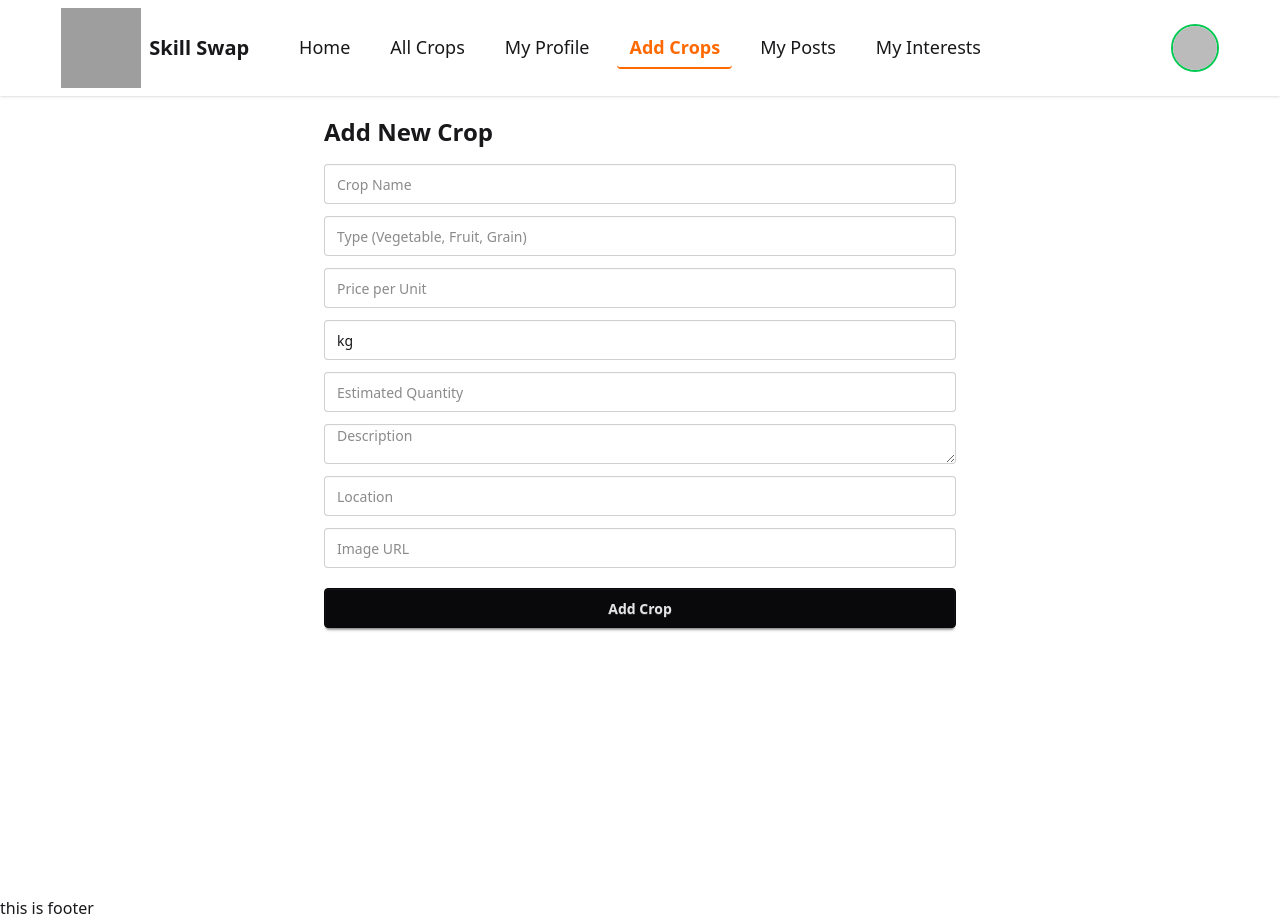
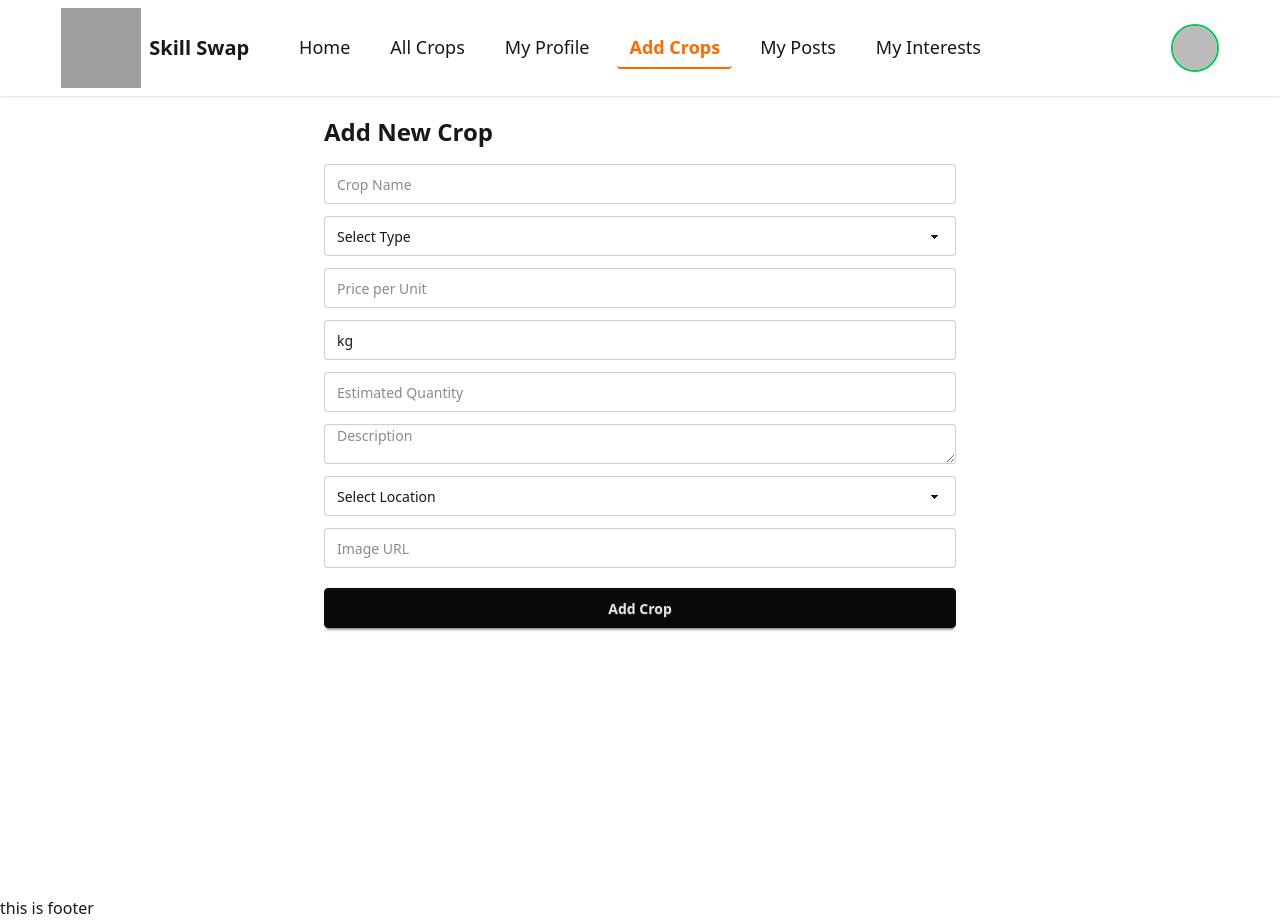
Before and after one commit to rabiulislam5334/KrishiLink-client, a React (Vite) app: page /add_crops in a window 1280 px wide. Built offline with nearby package versions, Linux system fonts and the light colour scheme; no server answers; sample sign-in values are in the browser's storage; grey boxes are pictures that could not be loaded.

Commit message:
add post updated

```diff
--- a/src/Pages/Add Crops/AddCrops.jsx
+++ b/src/Pages/Add Crops/AddCrops.jsx
@@ -64,14 +64,26 @@ const AddCrops = () => {
           onChange={handleChange}
           required
         />
-        <input
+
+        {/* Crop Type Dropdown */}
+        <div className="form-control">
+          <select
             name="type"
-          placeholder="Type (Vegetable, Fruit, Grain)"
-          className="input w-full"
+            className="select select-bordered w-full"
             value={formData.type}
             onChange={handleChange}
             required
-        />
+          >
+            <option value="">Select Type</option>
+            <option value="Vegetable">Vegetable</option>
+            <option value="Fruit">Fruit</option>
+            <option value="Grain">Grain</option>
+            <option value="Spice">Spice</option>
+            <option value="Flower">Flower</option>
+            <option value="Other">Other</option>
+          </select>
+        </div>
+
         <input
           name="pricePerUnit"
           type="number"
@@ -81,6 +93,7 @@ const AddCrops = () => {
           onChange={handleChange}
           required
         />
+
         <select
           name="unit"
           className="input w-full"
@@ -91,6 +104,7 @@ const AddCrops = () => {
           <option value="ton">ton</option>
           <option value="bag">bag</option>
         </select>
+
         <input
           name="quantity"
           type="number"
@@ -100,6 +114,7 @@ const AddCrops = () => {
           onChange={handleChange}
           required
         />
+
         <textarea
           name="description"
           placeholder="Description"
@@ -107,14 +122,28 @@ const AddCrops = () => {
           value={formData.description}
           onChange={handleChange}
         />
-        <input
+
+        {/* Location Dropdown */}
+        <div className="form-control">
+          <select
             name="location"
-          placeholder="Location"
-          className="input w-full"
+            className="select select-bordered w-full"
             value={formData.location}
             onChange={handleChange}
             required
-        />
+          >
+            <option value="">Select Location</option>
+            <option value="Dhaka">Dhaka</option>
+            <option value="Chattogram">Chattogram</option>
+            <option value="Rajshahi">Rajshahi</option>
+            <option value="Khulna">Khulna</option>
+            <option value="Sylhet">Sylhet</option>
+            <option value="Barishal">Barishal</option>
+            <option value="Rangpur">Rangpur</option>
+            <option value="Mymensingh">Mymensingh</option>
+          </select>
+        </div>
+
         <input
           name="image"
           placeholder="Image URL"
@@ -123,6 +152,7 @@ const AddCrops = () => {
           onChange={handleChange}
           required
         />
+
         <button type="submit" className="btn btn-neutral w-full mt-2">
           Add Crop
         </button>
--- a/src/Pages/My posts/Mypost.jsx
+++ b/src/Pages/My posts/Mypost.jsx
@@ -15,9 +15,8 @@ const MyPost = () => {
   // Fetch user's crops
   const fetchMyCrops = async () => {
     try {
-      const res = await fetch(
-        `http://localhost:3000/crops?ownerEmail=${user.email}`
-      );
+      const res = await fetch(`http://localhost:3000/my-crops/${user.email}`);
+
       const data = await res.json();
       setMyCrops(data.reverse()); // newest first
       setLoading(false);
--- a/src/index.css
+++ b/src/index.css
@@ -1,2 +1,3 @@
 @import "tailwindcss";
 @plugin "daisyui";
+/* in index.css */
```
Lines whose indentation alone changed are shown as unchanged.
